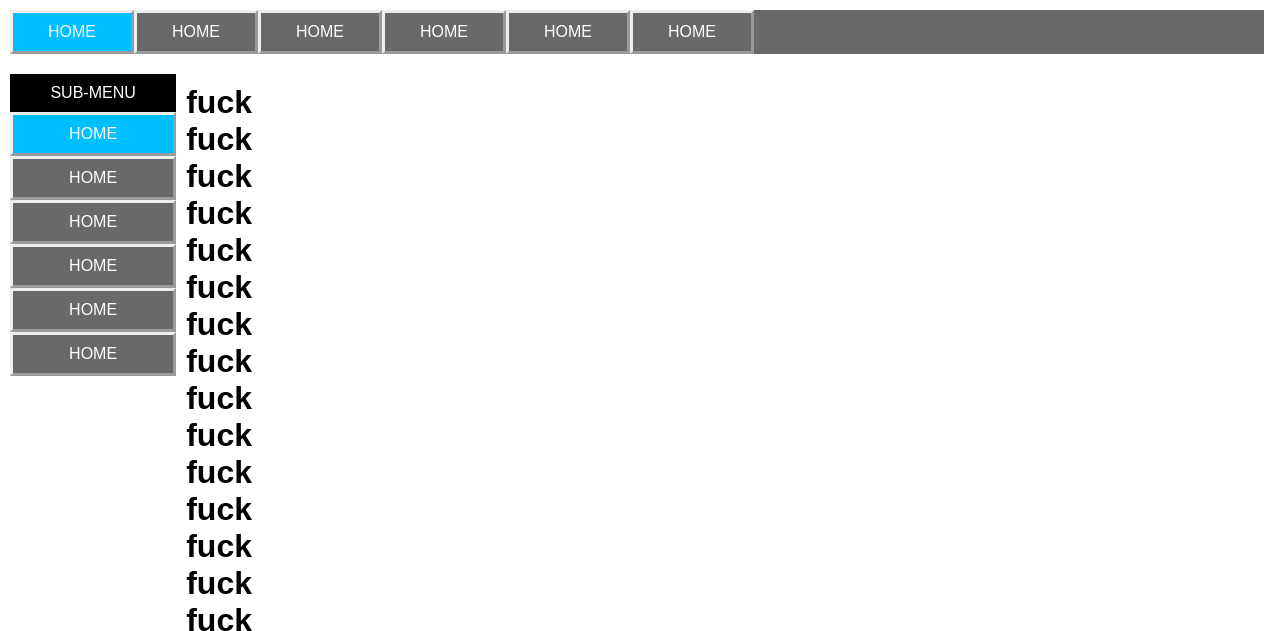
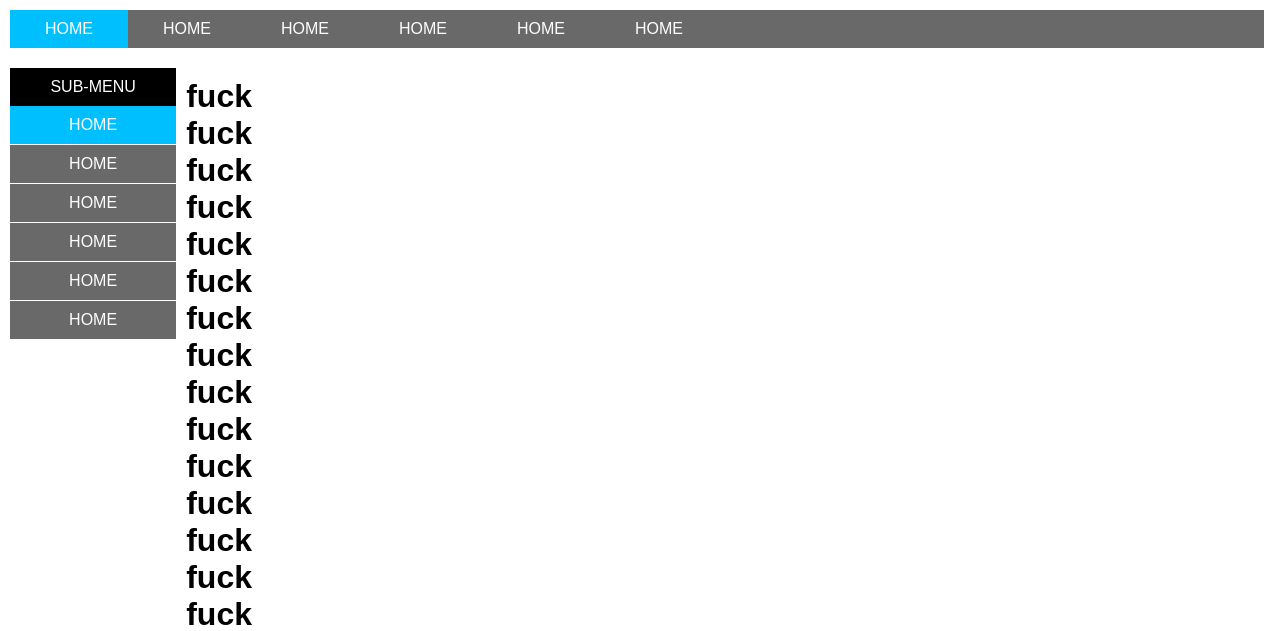
Before and after one commit to p0-dev/SchoolProject_EZYChef, a PHP site: page /dashboard/view in a window 1280 px wide. Shown: the part 107-738 px from the top of the page. Run offline with PHP 8.4, Linux system fonts and the light colour scheme; the visitor is signed in with stand-in values (Sample User, id 1); data that the repository does not hold is empty.

Commit message:
Not important

```diff
--- a/views/css/dboard.css
+++ b/views/css/dashboard.css
@@ -31,7 +31,6 @@ div.navi > ul {
 div.navi > ul > li {
   display: inline;
   float: left;
-  border-style: outset;
 }
 div.navi > ul > li > a{
   color: white;
@@ -68,8 +67,10 @@ div.navigation > ul{
 div.navigation > ul > li{
   display: block;
   text-align: center;
-  border-style: outset;
   background-color: DimGrey;
+  border-bottom-style: solid;
+  border-color: white;
+  border-width: thin;
 }
 div.navigation > ul > li > a{
   display: block;
--- a/views/dashboard.php
+++ b/views/dashboard.php
@@ -17,7 +17,7 @@ if(!defined('AccessAllowance')){
 <!--TEST-->
 <?php
 //remove session for testing
-session_destroy();
+//session_destroy();
  ?>
 
 <!DOCTYPE html>
@@ -25,8 +25,8 @@ session_destroy();
   <head>
     <meta charset="utf-8">
      <meta name="viewport" content="width=device-width, initial-scale=1.0">
-    <title>Test site</title>
-    <link rel="stylesheet" href="/views/css/dboard.css">
+    <title>Ezychef Dashboard</title>
+    <link rel="stylesheet" href="/views/css/dashboard.css">
   </head>
   <body>
     <!--header-->
```
Also changed, not shown: 5 other files.
